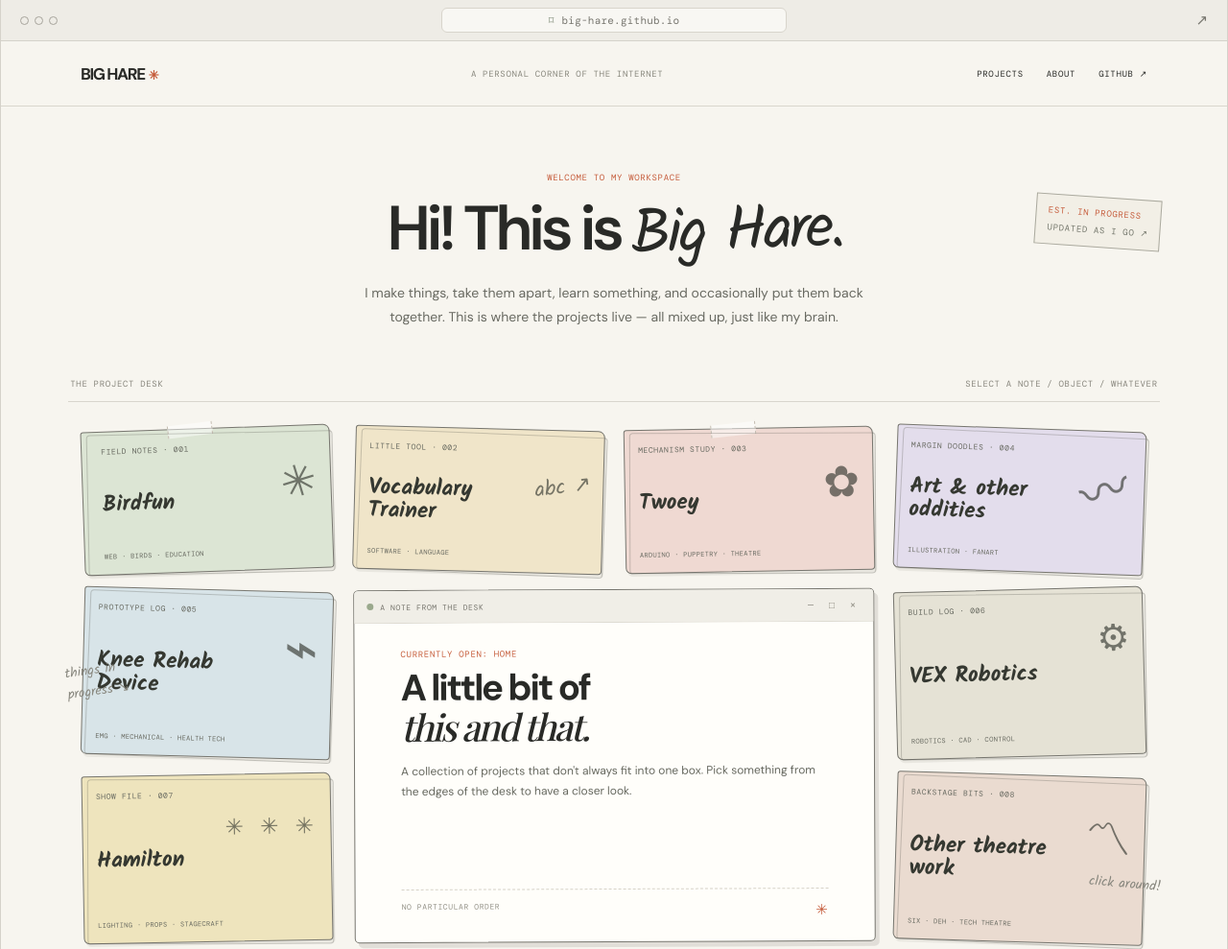
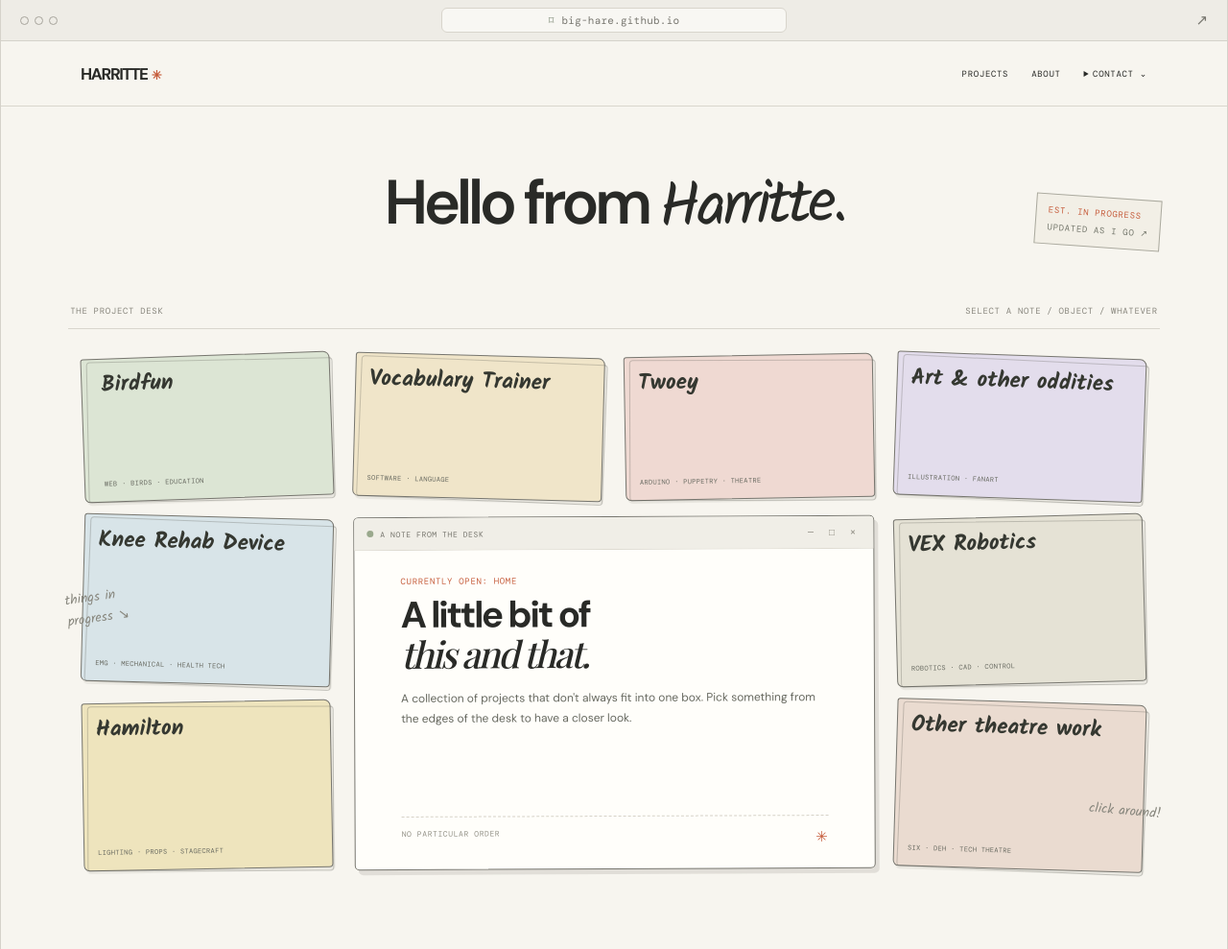
Before and after one commit to Big-Hare/big-hare.github.io, a plain HTML site: page index.html in a window 1280 px wide. Shown: the top 989 px of the page at 96% size. Drawn offline with nearby package versions, Linux system fonts and the light colour scheme; a web font is replaced by a local one.

Commit message:
Refine homepage identity, navigation and project tiles

```diff
--- a/index.html
+++ b/index.html
@@ -3,9 +3,9 @@
 <head>
   <meta charset="utf-8">
   <meta name="viewport" content="width=device-width, initial-scale=1">
-  <meta name="description" content="Big Hare's ongoing collection of projects, experiments, and creative work.">
+  <meta name="description" content="Harritte's ongoing collection of projects, experiments, and creative work.">
   <meta name="theme-color" content="#f7f5ef">
-  <title>Big Hare — A work in progress</title>
+  <title>Hello from Harritte — Big Hare</title>
   <link rel="stylesheet" href="style.css">
   <script src="script.js" defer></script>
 </head>
@@ -18,37 +18,51 @@
     </div>
 
     <header class="site-header">
-      <a class="wordmark" href="#top">BIG HARE<span>✳</span></a>
-      <div class="header-note">A PERSONAL CORNER OF THE INTERNET</div>
-      <div class="header-links"><a href="#desktop">PROJECTS</a><a href="#about">ABOUT</a><a href="https://github.com/Big-Hare" target="_blank" rel="noreferrer">GITHUB ↗</a></div>
+      <a class="wordmark" href="#top">HARRITTE<span>✳</span></a>
+      <nav class="header-links" aria-label="Main navigation">
+        <a href="#desktop">PROJECTS</a>
+        <a href="#about">ABOUT</a>
+        <details class="contact-menu">
+          <summary>CONTACT <span aria-hidden="true">⌄</span></summary>
+          <div class="contact-dropdown">
+            <button type="button" id="open-email">EMAIL ↗</button>
+            <a href="https://github.com/Big-Hare" target="_blank" rel="noreferrer">GITHUB ↗</a>
+          </div>
+        </details>
+      </nav>
     </header>
+
+    <dialog class="email-dialog" id="email-dialog" aria-labelledby="email-title">
+      <div class="dialog-top"><span id="email-title">SAY HELLO</span><button type="button" id="close-email" aria-label="Close">×</button></div>
+      <p class="dialog-caption">YOU CAN REACH ME AT</p>
+      <p class="email-address" id="email-address">harritte61@gmail.com</p>
+      <button class="copy-email" type="button" id="copy-email">COPY EMAIL</button>
+      <p class="copy-status" id="copy-status" aria-live="polite"></p>
+    </dialog>
 
     <main>
       <section class="intro-strip" aria-label="Introduction">
-        <p class="eyebrow">WELCOME TO MY WORKSPACE</p>
-        <h1>Hi! This is <span>Big Hare.</span></h1>
-        <p class="intro-copy">I make things, take them apart, learn something, and occasionally put them back together. This is where the projects live — all mixed up, just like my brain.</p>
+        <h1>Hello from <span>Harritte.</span></h1>
         <div class="progress-stamp"><span>EST. IN PROGRESS</span><span>UPDATED AS I GO ↗</span></div>
       </section>
 
       <section class="desktop-area" id="desktop" aria-label="Project desktop">
         <div class="desktop-heading"><span>THE PROJECT DESK</span><span>SELECT A NOTE / OBJECT / WHATEVER</span></div>
         <div class="workspace">
-          <button class="project-item bird item-photo" type="button" data-project="birdfun" aria-pressed="false">
-            <span class="tape"></span><span class="item-kicker">FIELD NOTES · 001</span><span class="bird-doodle" aria-hidden="true">✳</span><span class="item-title">Birdfun</span><span class="item-tags">WEB · BIRDS · EDUCATION</span>
+          <button class="project-item bird" type="button" data-project="birdfun" aria-pressed="false">
+            <span class="item-title">Birdfun</span><span class="item-tags">WEB · BIRDS · EDUCATION</span>
           </button>
-          <button class="project-item vocab item-paper" type="button" data-project="vocab" aria-pressed="false">
-            <span class="item-kicker">LITTLE TOOL · 002</span><span class="item-title">Vocabulary<br>Trainer</span><span class="scribble" aria-hidden="true">abc ↗</span><span class="item-tags">SOFTWARE · LANGUAGE</span>
+          <button class="project-item vocab" type="button" data-project="vocab" aria-pressed="false">
+            <span class="item-title">Vocabulary Trainer</span><span class="item-tags">SOFTWARE · LANGUAGE</span>
           </button>
-          <button class="project-item twoey item-note" type="button" data-project="twoey" aria-pressed="false">
-            <span class="tape"></span><span class="item-kicker">MECHANISM STUDY · 003</span><span class="flower-doodle" aria-hidden="true">✿</span><span class="item-title">Twoey</span><span class="item-tags">ARDUINO · PUPPETRY · THEATRE</span>
+          <button class="project-item twoey" type="button" data-project="twoey" aria-pressed="false">
+            <span class="item-title">Twoey</span><span class="item-tags">ARDUINO · PUPPETRY · THEATRE</span>
           </button>
-          <button class="project-item art item-scrap" type="button" data-project="art" aria-pressed="false">
-            <span class="item-kicker">MARGIN DOODLES · 004</span><span class="art-doodle" aria-hidden="true">〰</span><span class="item-title">Art & other<br>oddities</span><span class="item-tags">ILLUSTRATION · FANART</span>
+          <button class="project-item art" type="button" data-project="art" aria-pressed="false">
+            <span class="item-title">Art & other oddities</span><span class="item-tags">ILLUSTRATION · FANART</span>
           </button>
-
-          <button class="project-item knee item-blue" type="button" data-project="knee" aria-pressed="false">
-            <span class="item-kicker">PROTOTYPE LOG · 005</span><span class="knee-doodle" aria-hidden="true">⌁</span><span class="item-title">Knee Rehab<br>Device</span><span class="item-tags">EMG · MECHANICAL · HEALTH TECH</span>
+          <button class="project-item knee" type="button" data-project="knee" aria-pressed="false">
+            <span class="item-title">Knee Rehab Device</span><span class="item-tags">EMG · MECHANICAL · HEALTH TECH</span>
           </button>
 
           <section class="center-window" aria-live="polite" aria-atomic="true">
@@ -61,15 +75,14 @@
             </div>
           </section>
 
-          <button class="project-item vex item-grid" type="button" data-project="vex" aria-pressed="false">
-            <span class="item-kicker">BUILD LOG · 006</span><span class="gear-doodle" aria-hidden="true">⚙</span><span class="item-title">VEX Robotics</span><span class="item-tags">ROBOTICS · CAD · CONTROL</span>
+          <button class="project-item vex" type="button" data-project="vex" aria-pressed="false">
+            <span class="item-title">VEX Robotics</span><span class="item-tags">ROBOTICS · CAD · CONTROL</span>
           </button>
-
-          <button class="project-item hamilton item-yellow" type="button" data-project="hamilton" aria-pressed="false">
-            <span class="item-kicker">SHOW FILE · 007</span><span class="stage-doodle" aria-hidden="true">✳ ✳ ✳</span><span class="item-title">Hamilton</span><span class="item-tags">LIGHTING · PROPS · STAGECRAFT</span>
+          <button class="project-item hamilton" type="button" data-project="hamilton" aria-pressed="false">
+            <span class="item-title">Hamilton</span><span class="item-tags">LIGHTING · PROPS · STAGECRAFT</span>
           </button>
-          <button class="project-item theatre item-photo2" type="button" data-project="theatre" aria-pressed="false">
-            <span class="item-kicker">BACKSTAGE BITS · 008</span><span class="curtain-doodle" aria-hidden="true">〽</span><span class="item-title">Other theatre<br>work</span><span class="item-tags">SIX · DEH · TECH THEATRE</span>
+          <button class="project-item theatre" type="button" data-project="theatre" aria-pressed="false">
+            <span class="item-title">Other theatre work</span><span class="item-tags">SIX · DEH · TECH THEATRE</span>
           </button>
           <div class="desk-scribble scribble-left" aria-hidden="true">things in<br>progress ↘</div>
           <div class="desk-scribble scribble-right" aria-hidden="true">click around!</div>
@@ -80,11 +93,11 @@
       <section class="about-strip" id="about">
         <div class="about-label">A SMALL INTRODUCTION</div>
         <div><h2>Curious by default.<br><em>Interdisciplinary by accident.</em></h2><p>I like projects that cross boundaries: a bit of code, a physical mechanism, a story to tell, and a problem that refuses to fit neatly into one category. This site is a workbench, not a finished catalogue. More things will find their way here.</p></div>
-        <div class="about-signoff">THANKS FOR STOPPING BY <span>— BIG HARE</span></div>
+        <div class="about-signoff">THANKS FOR STOPPING BY <span>— HARRITTE</span></div>
       </section>
     </main>
 
-    <footer class="site-footer"><a class="wordmark" href="#top">BIG HARE<span>✳</span></a><span>MADE WITH CURIOSITY · UPDATED AS I GO</span><a href="https://github.com/Big-Hare/big-hare.github.io" target="_blank" rel="noreferrer">SOURCE ↗</a></footer>
+    <footer class="site-footer"><a class="wordmark" href="#top">HARRITTE<span>✳</span></a><span>MADE WITH CURIOSITY · UPDATED AS I GO</span><a href="https://github.com/Big-Hare/big-hare.github.io" target="_blank" rel="noreferrer">SOURCE ↗</a></footer>
   </div>
 </body>
 </html>
```
